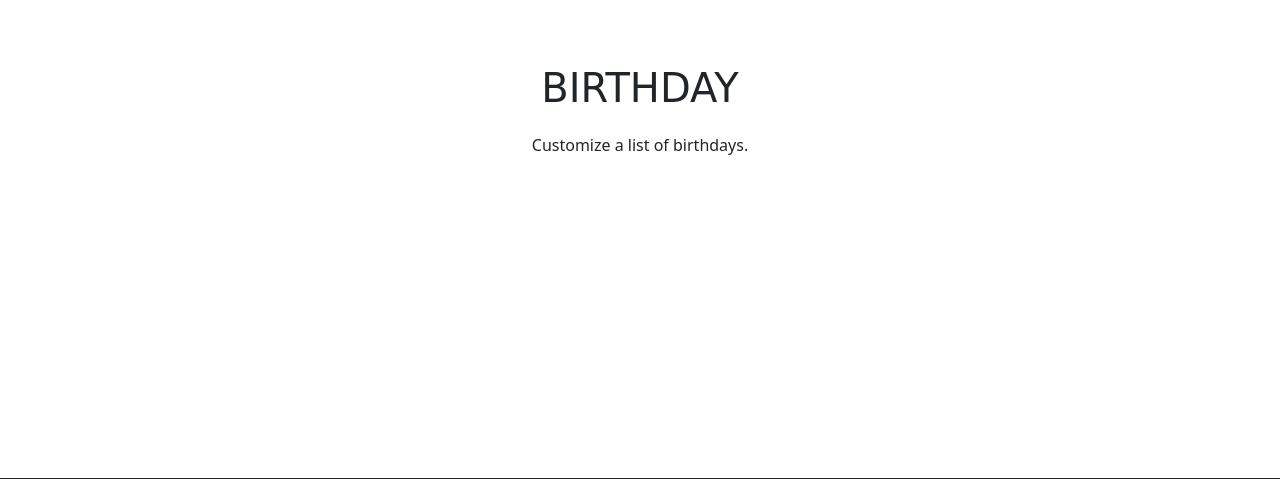
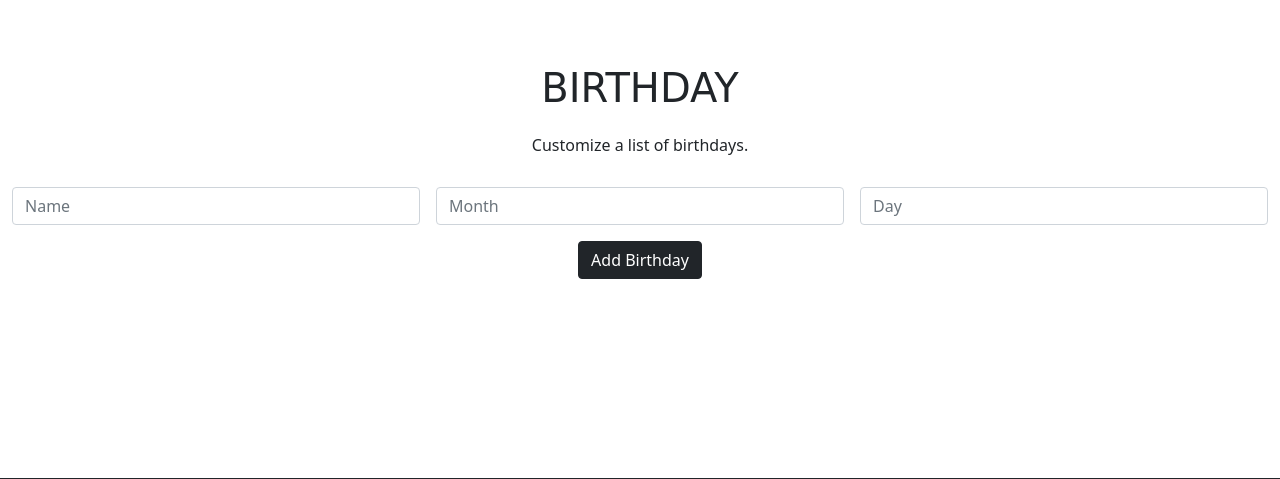
Before and after one commit to SiegfredLorelle/compiled-50, a Flask app: page /birthday in a window 1280 px wide. Shown: the part 74-553 px from the top of the page. Run offline with Flask 2, Linux system fonts and the light colour scheme; some libraries are stand-ins or nearby versions; some web fonts are replaced.

Commit message:
72nd commit - add user input in birthday page

```diff
--- a/static/css/styles.css
+++ b/static/css/styles.css
@@ -273,13 +273,14 @@ div ul li #nav-tabs, div ul li #navbarDarkDropdownMenuLink {
     display:inline-block;
 }
 
+/* Credits to: https://stackoverflow.com/questions/16009654/horizontal-line-in-the-middle-of-text */
 #or{
 
     text-align:center;
     position:relative;
     z-index:2;
+}
 
-}
 #or:after{
     margin-left: 15vw;
     margin-right: 15vw;
--- a/templates/birthday.html
+++ b/templates/birthday.html
@@ -7,4 +7,22 @@
 {% block main %}
     <h1 class="py-3" id="birthday-title">BIRTHDAY</h1>
     <h6>Customize a list of birthdays.</h6><br>
+
+    <form class="row g-3" action="/birthday" method="post">
+        <div class="col-md-4">
+            <input type="text" class="form-control" id="validationCustom01" placeholder="Name" required>
+        </div>
+        <div class="col-md-4">
+            <input type="text" class="form-control" id="month" name="month" placeholder="Month" required>
+        </div>
+        <div class="col-md-4">
+            <input type="text" class="form-control" id="day" name="Day" placeholder="Day" required>
+        </div>
+
+        <div class="col-12">
+          <button class="btn btn-dark" type="submit">Add Birthday</button>
+        </div>
+
+    </form>
+
 {% endblock %}
```
Also changed, not shown: app.py (+6 -7 lines).
